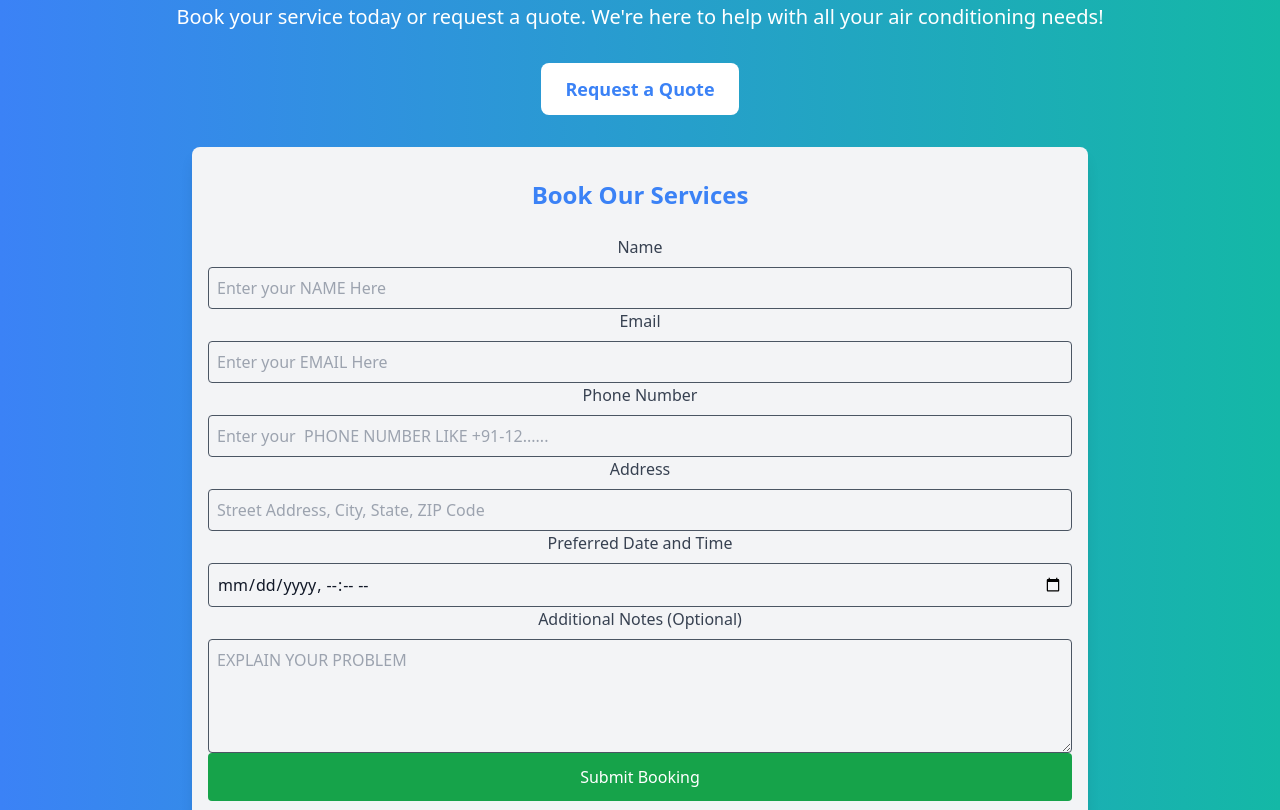
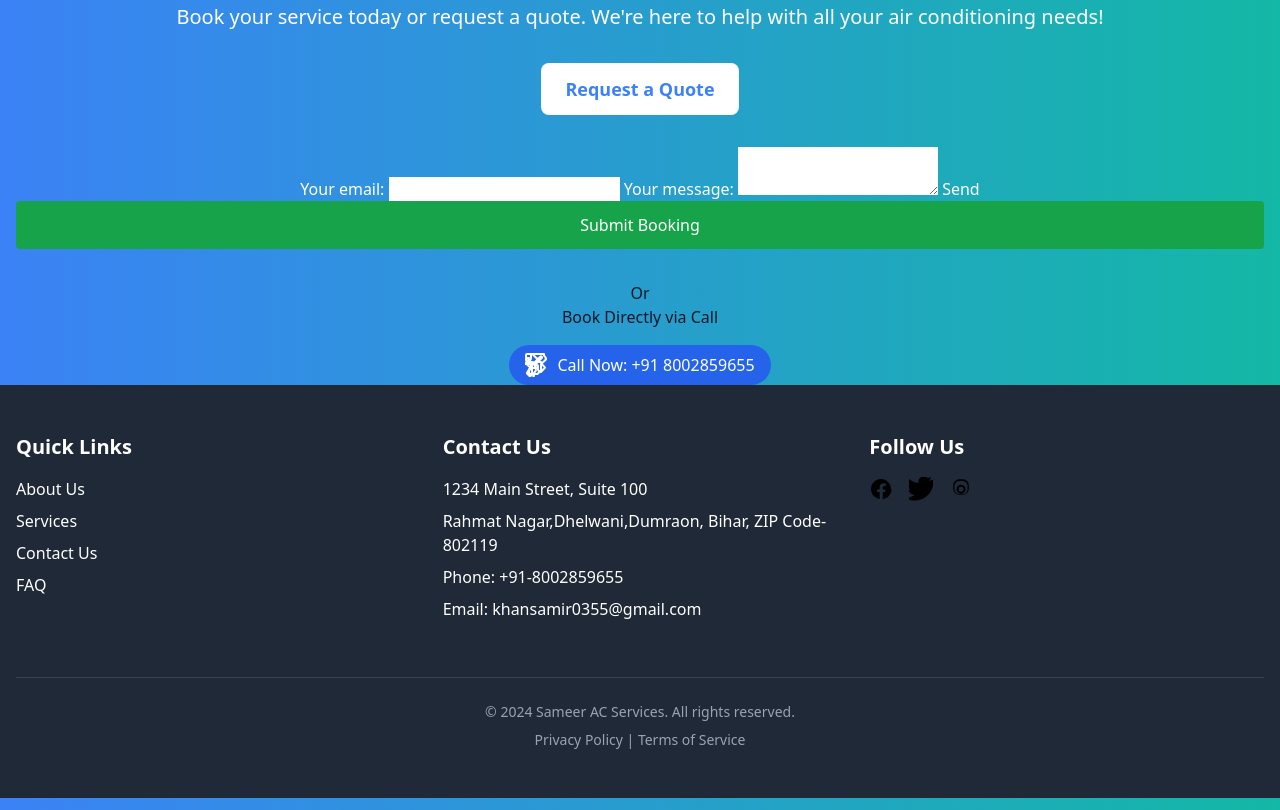
Before and after one commit to NextGenDeveloper1/sameer, a website: page index.html in a window 1280 px wide. Shown: the part 3770-4580 px from the top of the page. Drawn offline with nearby package versions, Linux system fonts and the light colour scheme.

Commit message:
Update index.html

```diff
--- a/index.html
+++ b/index.html
@@ -352,47 +352,21 @@
             <a href="/contact" class="bg-white text-blue-500 hover:bg-gray-100 px-6 py-3 rounded-lg font-semibold text-lg transition duration-300">Request a Quote</a>
         </div>
 
-        <!-- Booking Form Container -->
-
-<div class="booking-form-container mx-auto px-4 py-8 bg-gray-100 rounded-lg shadow-lg max-w-4xl">
-    <h2 class="text-2xl font-semibold mb-6 text-blue-500 text-center">Book Our Services</h2>
-    <form action="https://formspree.io/f/mnnqaeyz"
-  method="POST">
-        <!-- Customer Name -->
-        <div class="flex flex-col space-y-2">
-            <label for="name" class="text-gray-700">Name</label>
-            <input type="text" id="name" name="name" required class="p-2 border border-gray-600 rounded w-full bg-gray-100 text-gray-900" placeholder="Enter your NAME Here">
-        </div>
-
-        <!-- Email -->
-        <div class="flex flex-col space-y-2">
-            <label for="email" class="text-gray-700">Email</label>
-            <input type="email" id="email" name="email" required class="p-2 border border-gray-600 rounded w-full bg-gray-100 text-gray-900"placeholder="Enter your EMAIL Here">
-        </div>
-
-        <!-- Phone Number -->
-        <div class="flex flex-col space-y-2">
-            <label for="phone" class="text-gray-700">Phone Number</label>
-            <input type="tel" id="phone" name="phone" required class="p-2 border border-gray-600 rounded w-full bg-gray-100 text-gray-900"placeholder="Enter your  PHONE NUMBER LIKE +91-12......">
-        </div>
-
-        <!-- Address -->
-        <div class="flex flex-col space-y-2">
-            <label for="address" class="text-gray-700">Address</label>
-            <input type="text" id="address" name="address" class="p-2 border border-gray-600 rounded w-full bg-gray-100 text-gray-900" placeholder="Street Address, City, State, ZIP Code">
-        </div>
-        <!-- Preferred Date and Time -->
-        <div class="flex flex-col space-y-2">
-            <label for="preferred-date" class="text-gray-700">Preferred Date and Time</label>
-            <input type="datetime-local" id="preferred-date" name="preferred-date" required class="p-2 border border-gray-600 rounded w-full bg-gray-100 text-gray-900"placeholder="share a TIME for us">
-        </div>
-
-        <!-- Additional Notes -->
-        <div class="flex flex-col space-y-2">
-            <label for="notes" class="text-gray-700">Additional Notes (Optional)</label>
-            <textarea id="notes" name="notes" rows="4" class="p-2 border border-gray-600 rounded w-full bg-gray-100 text-gray-900"placeholder="EXPLAIN YOUR PROBLEM"></textarea>
-        </div>
-
+        <form
+  action="https://formspree.io/f/mnnqaeyz"
+  method="POST"
+>
+  <label>
+    Your email:
+    <input type="email" name="email">
+  </label>
+  <label>
+    Your message:
+    <textarea name="message"></textarea>
+  </label>
+  <!-- your other form fields go here -->
+  <button type="submit">Send</button>
+</form>
         <!-- Submit Button -->
         <div>
             <button type="submit" class="w-full bg-green-600 text-white p-3 rounded hover:bg-BLUE-900">Submit Booking</button>
```
